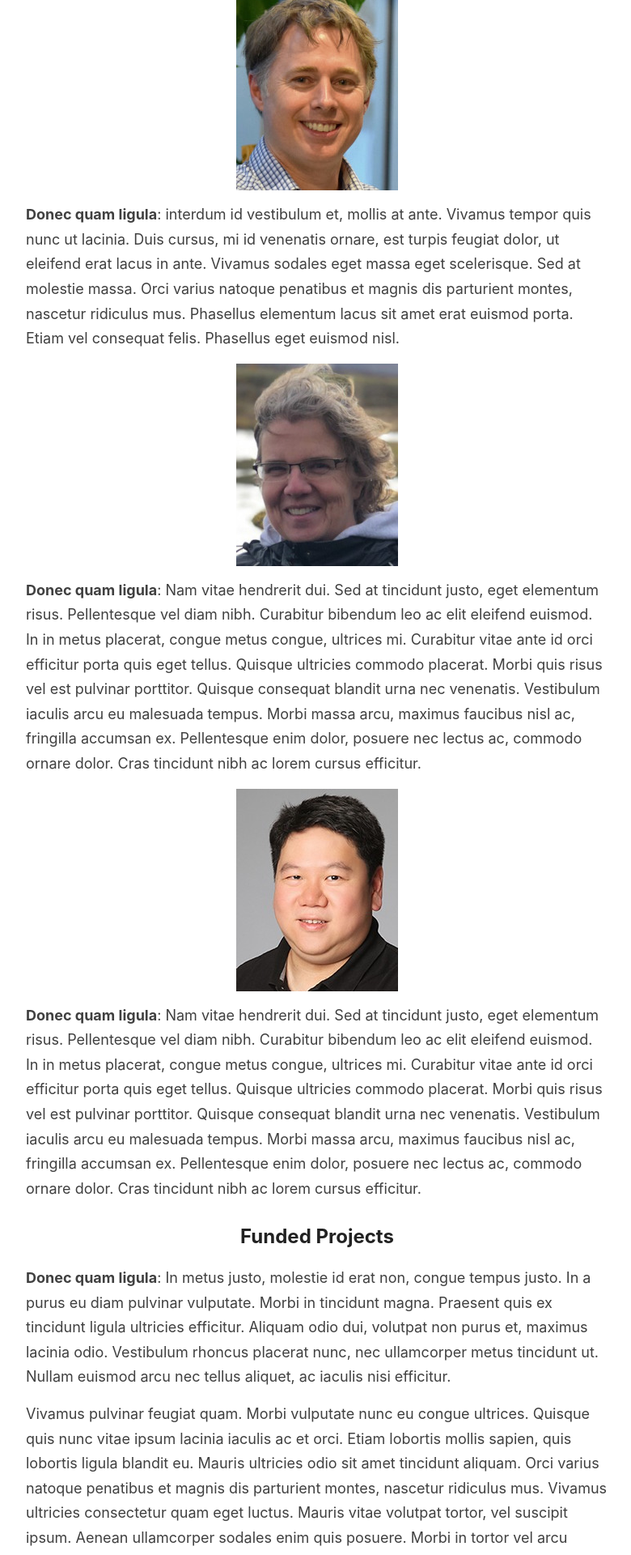
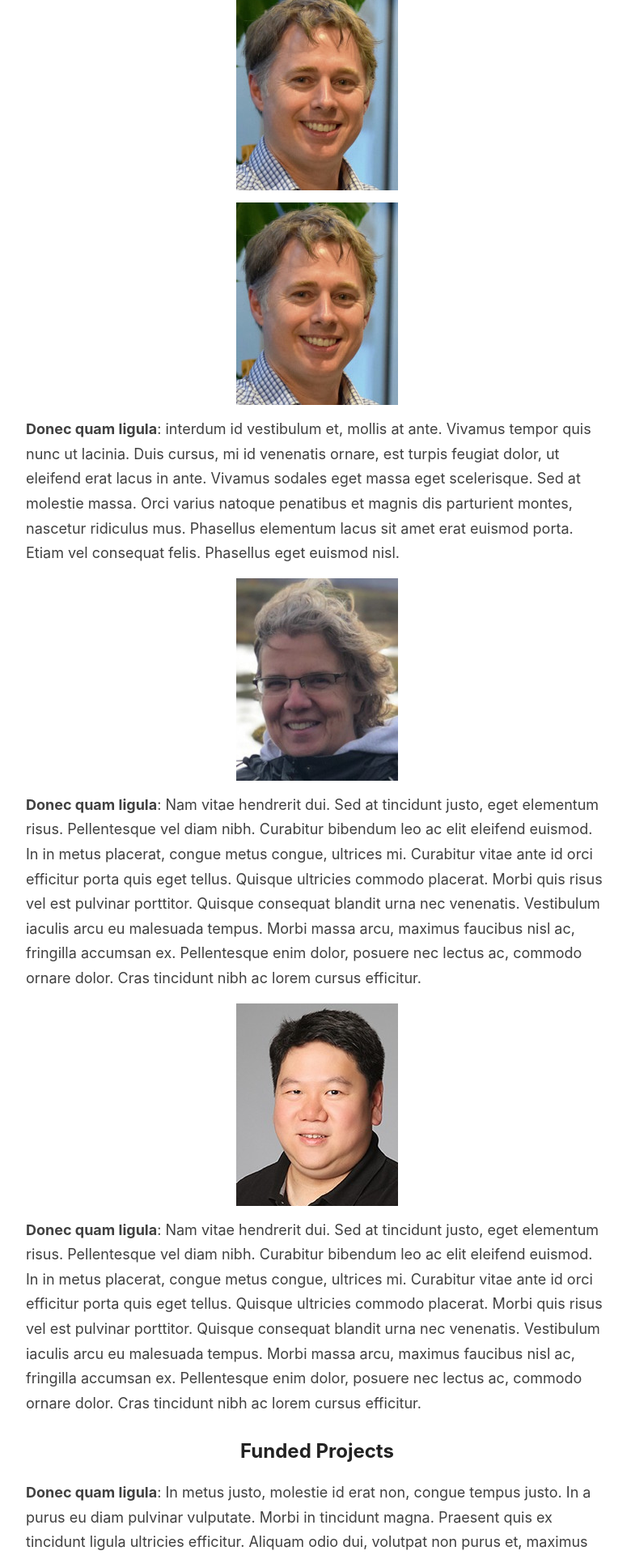
Before and after one commit to carlyh-micb/test_website, a Jekyll site: the page built from _pages/about.md, in a window 1280 px wide. Shown: the part 1169-3089 px from the top of the page at 81% size, without its empty margins (248-1028 px from the left). Built offline with Jekyll 4.4.1, drawn with Linux system fonts in a browser that asks for light colours.

Commit message:
Update about.md

```diff
--- a/_pages/about.md
+++ b/_pages/about.md
@@ -14,6 +14,7 @@ Vivamus pulvinar feugiat quam. Morbi vulputate nunc eu congue ultrices. Quisque
 
 
 ## Team Members
+<img src="/images/Claude.jpg">
 
 ![Claude Roberts](/images/Claude.jpg)
 
```
